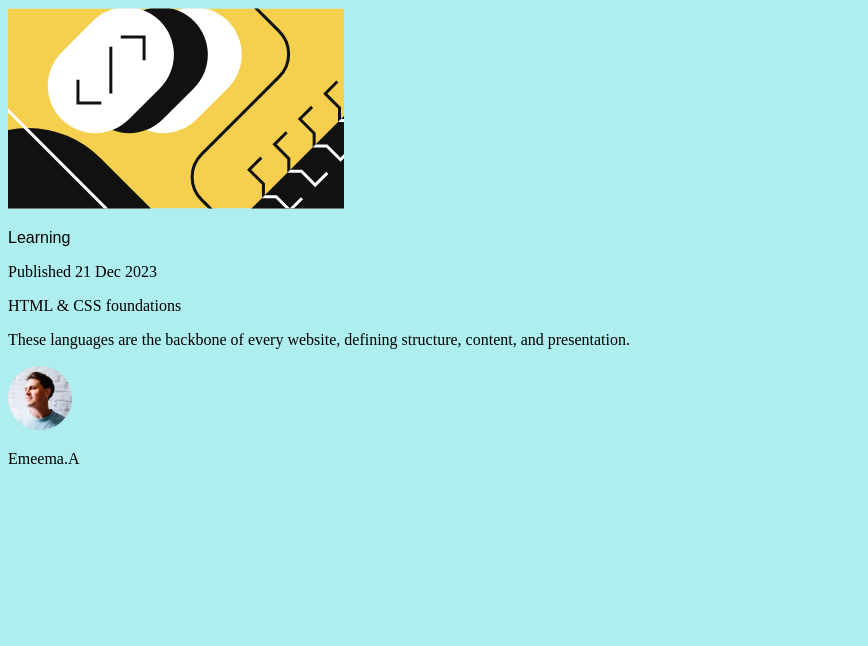
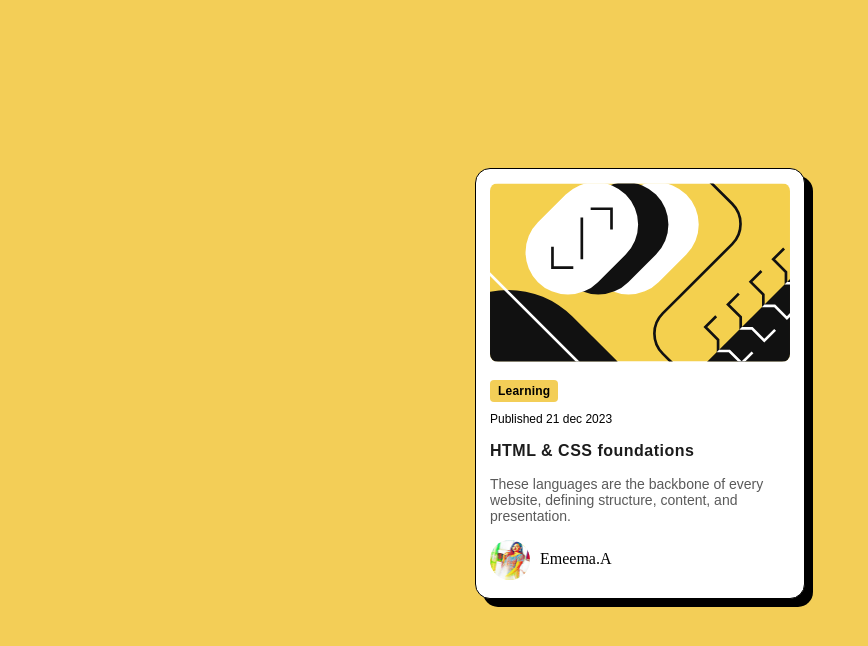
Before and after one commit to Emedolly/portfolio, a plain HTML site: page DayChallenges.html in a window 1280 px wide. Shown: the whole page, without its empty margins (0-868 px from the left). Drawn offline with Linux system fonts and the light colour scheme.

Commit message:
Added CSS Challenge day 1

```diff
--- a/DayChallenges.html
+++ b/DayChallenges.html
@@ -4,29 +4,33 @@
     <meta charset="UTF-8" />
     <meta name="viewport" content="width=device-width, initial-scale=1.0" />
     <title>Emeema A</title>
-    <link rel="stylesheet" href="styles/Day-1.css"/>
+    <link rel="stylesheet" href="styles/Day-1.css" />
   </head>
   <body>
     <main>
       <div class="main-container">
+        <div class="Firstcard">
         <div class="img-container">
           <img
-            class="img-page"
+            class="card-img"
             src="Day-1/Images/illustration-article.svg"
             alt="Day 1 cord image"
           />
-          <p style="font-family: 'MyCustomFont',sans-serif;">Learning</p>
-          <p>Published 21 Dec 2023</p>
-          <p>HTML & CSS foundations</p>
-          <p>
+        </div>
+        <div class="card-content">
+          <span class="heading" style="font-family: 'MyCustomFont',sans-serif; ">Learning</span>
+          <p class="publish-date" style="font-family: 'MyCustomFont',sans-serif; ">Published 21 dec 2023</p>
+          <h4 style="font-family: 'MyCustomFont',sans-serif;">HTML & CSS foundations</h4>
+          <p class="description" style="font-family: 'MyCustomFont',sans-serif">
             These languages are the backbone of every website, defining
             structure, content, and presentation.
           </p>
-          <div class="profile-info">
-            <img src="Day-1/Images/image-avatar.webp" alt="profile picture" />
-            <p>Emeema.A</p>
-          </div>
         </div>
+        <div class="author-info">
+          <img class="author-img" src="Day-1/Images/GitHubProfileImg.JPEG" alt="profile picture" />
+          <p>Emeema.A</p>
+        </div>
+      </div>
       </div>
     </main>
   </body>
--- a/styles/Day-1.css
+++ b/styles/Day-1.css
@@ -1,8 +1,102 @@
-body{
-  background-color: paleturquoise;
+
+@font-face {
+  font-family: 'MyCustomFont';
+  src: url('../Day-1/fonts/Figtree-VariableFont_wght.ttf') format('ttf');
 }
 
-@font-face {
-  font-family: 'MyCustonFont';
-  src: url('../Day-1/fonts/Figtree-VariableFont_wght.ttf') format('ttf');
+body{
+  background-color: #f3ce57;
+  display: flex;
+  justify-content: center;
+  align-items: center;
 }
+
+.main-container{
+  display: flex;
+  align-items: center;
+  justify-content: center;
+  padding-top: 10rem;
+}
+
+.Firstcard{
+  background-color: white;
+  border-radius: 15px;
+  max-width: 300px;
+  overflow: hidden;
+  padding: 14px;
+  box-shadow: 8px 8px 0px;
+  border: 1px solid black;
+}
+
+.card-img{
+  width: 100%;
+  height: auto;
+  border-radius: 0.5rem;
+}
+
+.card-content{
+  padding: 10px 0 0;
+}
+
+.heading{
+  background-color: #f3ce57;
+  padding: 4px 8px;
+  margin-top: 4px;
+  border-radius: 4px;
+  display: inline-block;
+  font-size: 12px;
+  font-weight: bold;
+  letter-spacing: 0.2px;
+}
+
+.publish-date{
+  color: black;
+  margin: 10px 0;
+  font-size: 12px;
+}
+
+h4{
+  margin:1em 0;
+  font-weight: bold;
+  color: #1c1c1c;
+  letter-spacing: 0.5px;
+}
+
+.description{
+  color:#5a5a5a;
+  margin: 10px 0;
+  font-size: 14px;
+  font-weight: 400;
+}
+
+.author-info{
+  display: flex;
+  flex-direction: row;
+  align-items: center;
+  justify-content: start;
+  column-gap:10px;
+  margin-top: 10px;
+}
+.author-img{
+  margin-top: 2px;
+  width: 2.5em;
+  height: 2.5em;
+  border-radius: 50%;
+}
+
+.author p{
+  margin: 0;
+  color: #1c1c1c;
+}
+
+/* Reduces the card width while dragging */
+@media screen {
+  .Firstcard{
+    max-width: 200px;
+  }
+}
+@media (min-width: 768px) {
+  .Firstcard {
+    max-width: 300px; /* Increase max width for tablets and desktops */
+  }
+}
```
Also changed, not shown: Day-1/Images/GitHubProfileImg.JPEG (added), Day-1/Images/image-avatar.webp (deleted).
